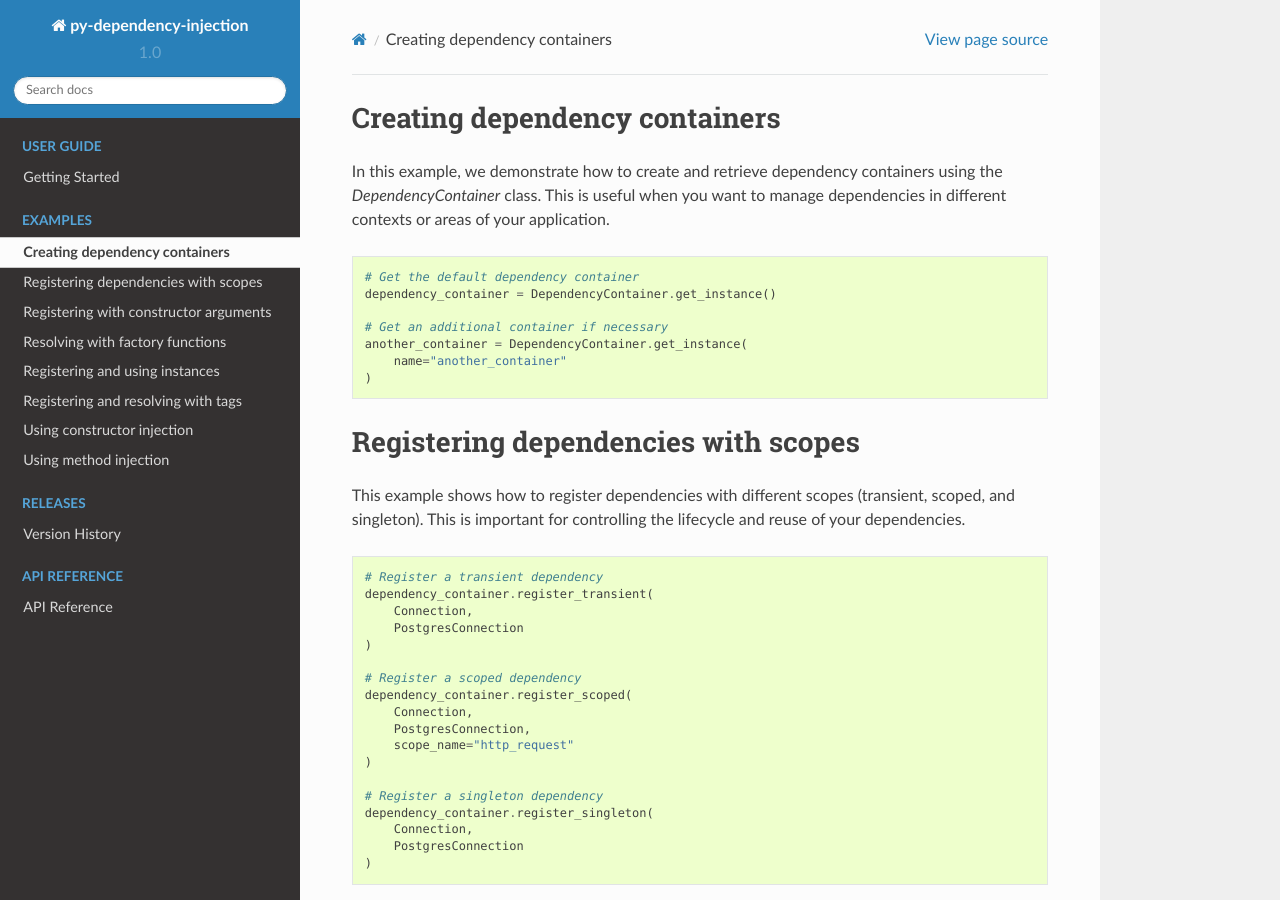
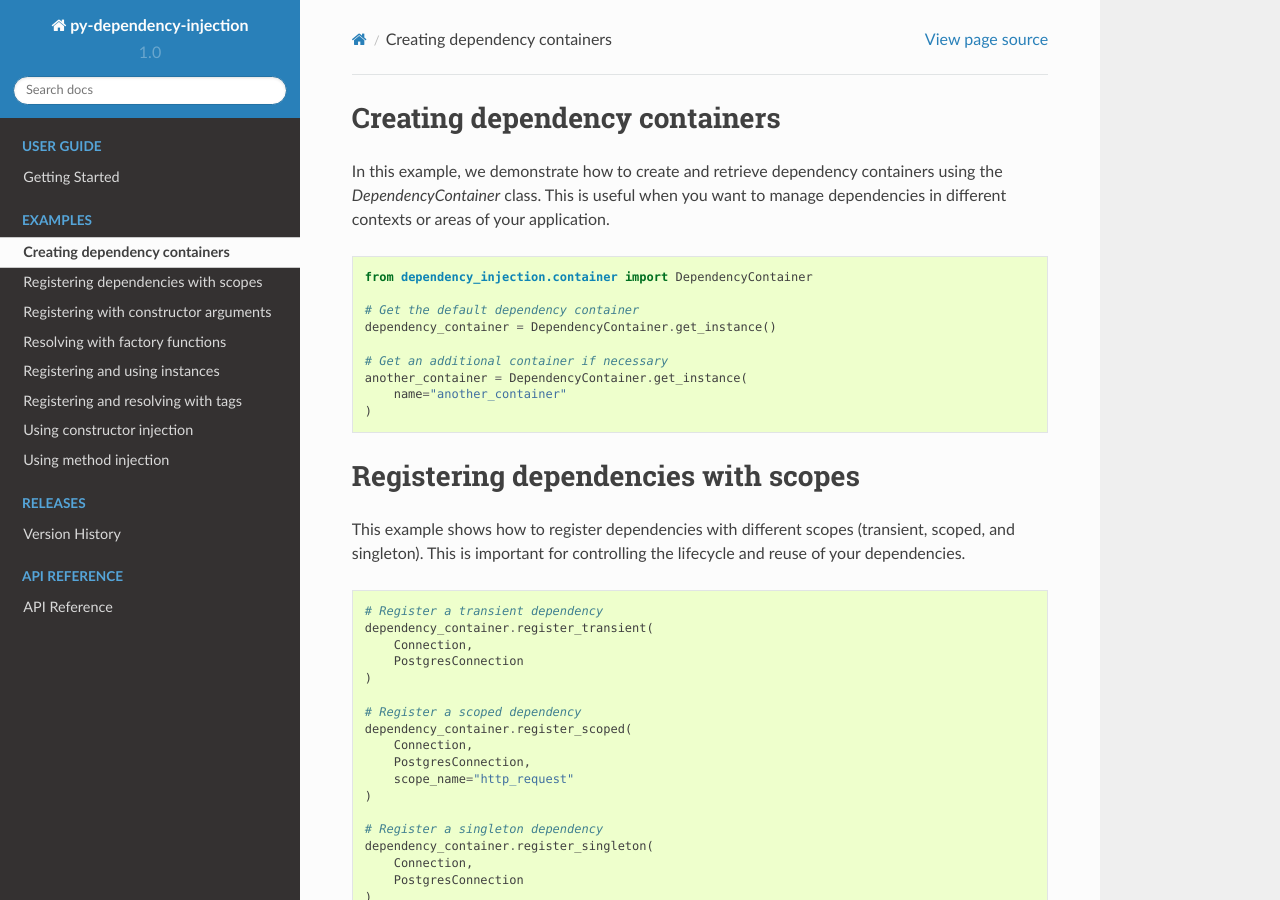
Before and after one commit to runemalm/py-dependency-injection, a Sphinx documentation site: the page built from docs/examples.rst, in a window 1280 px wide and 900 px high. Built offline with Sphinx 7.4.7 and the Read the Docs theme 2.0.0, drawn with Linux system fonts in a browser that asks for light colours.

Commit message:
Make minor documentation change.

```diff
--- a/docs/examples.rst
+++ b/docs/examples.rst
@@ -5,6 +5,8 @@ Creating dependency containers
 In this example, we demonstrate how to create and retrieve dependency containers using the `DependencyContainer` class. This is useful when you want to manage dependencies in different contexts or areas of your application.
 
 .. code-block:: python
+
+    from dependency_injection.container import DependencyContainer
 
     # Get the default dependency container
     dependency_container = DependencyContainer.get_instance()
```
